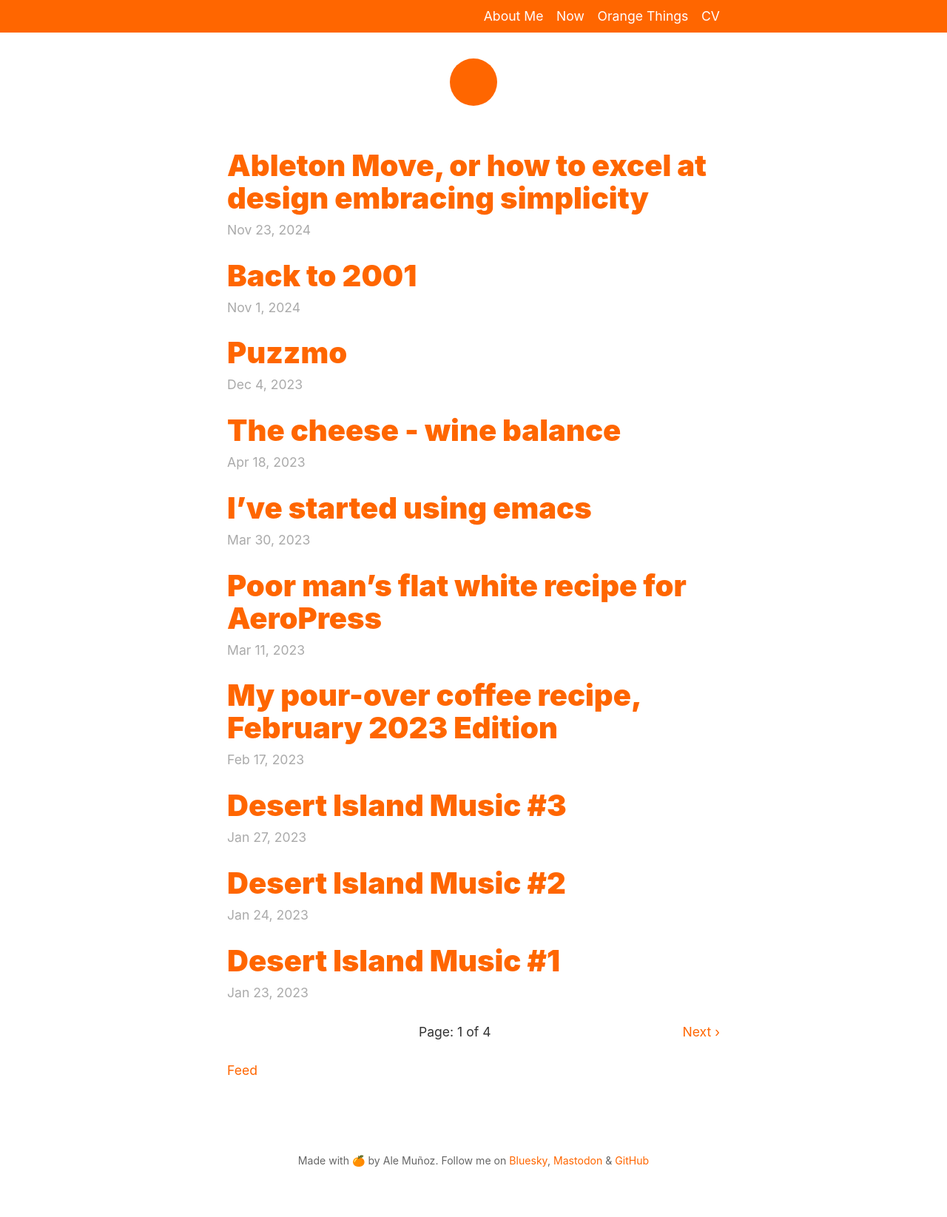
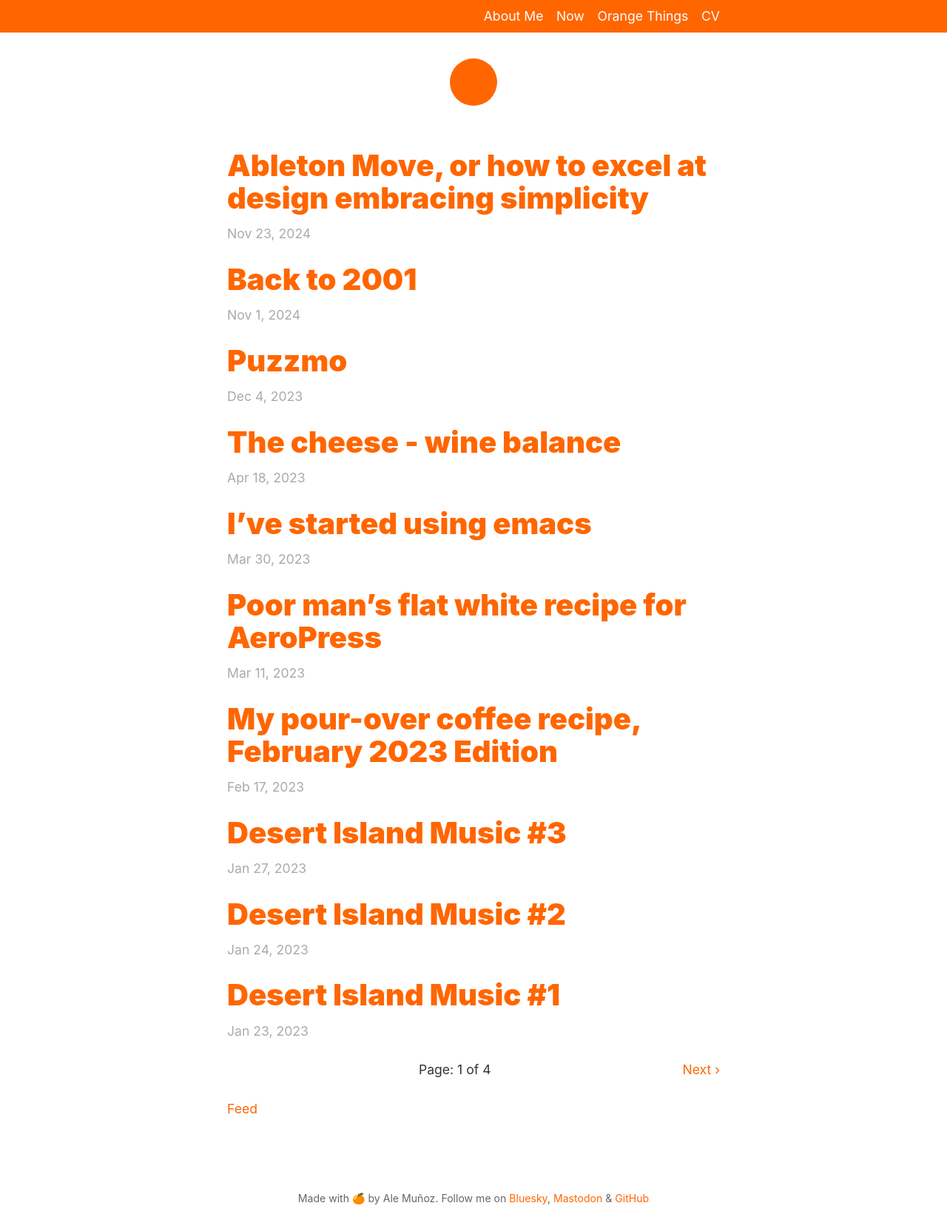
Before and after one commit to bomberstudios/me, a Jekyll site: the page built from index.html, in a window 1280 px wide. Shown: the whole page at 74% size. Built offline with Jekyll 4.4.1, drawn with Linux system fonts in a browser that asks for light colours; the list of posts is cut into pages by our own code; before the commit the page ends 1593 px from its top, so only the background shows below that.

Commit message:
Less code!

```diff
--- a/assets/css/style.css
+++ b/assets/css/style.css
@@ -64,6 +64,7 @@
   }
   p {
     margin-block: 1lh;
+    margin-trim: both;
   }
 }
 
@@ -118,10 +119,6 @@
 .post-meta {
   color: var(--subtle-text);
   margin-block: 0.5lh;
-}
-h3 + .post-meta {
-  display: block;
-  margin-top: 0.5rem;
 }
 article {
   li {
--- a/index.html
+++ b/index.html
@@ -16,22 +16,22 @@
           {{ post.title | escape }}
         </a>
       </h3>
-      <span class="post-meta">{{ post.date | date: date_format }}</span>
+      <p class="post-meta">{{ post.date | date: date_format }}</p>
       {%- if site.show_excerpts -%}
-        {{ post.excerpt }}
+      {{ post.excerpt }}
       {%- endif -%}
     </li>
     {%- endfor -%}
   </ul>
   {%- if paginator.total_pages > 1 -%}
   <div class="pagination">
-  {%- if paginator.previous_page -%}
+    {%- if paginator.previous_page -%}
     <a href="{{ paginator.previous_page_path }}" class="previous">‹ Previous</a>
-  {%- endif -%}
+    {%- endif -%}
     <span class="page_number">Page: {{ paginator.page }} of {{ paginator.total_pages }}</span>
-  {%- if paginator.next_page -%}
+    {%- if paginator.next_page -%}
     <a href="{{ paginator.next_page_path }}" class="next">Next ›</a>
-  {%- endif -%}
+    {%- endif -%}
   </div>
   {%- endif -%}
   <p><a href="{{ 'feed.xml' | relative_url }}">Feed</a></p>
```
